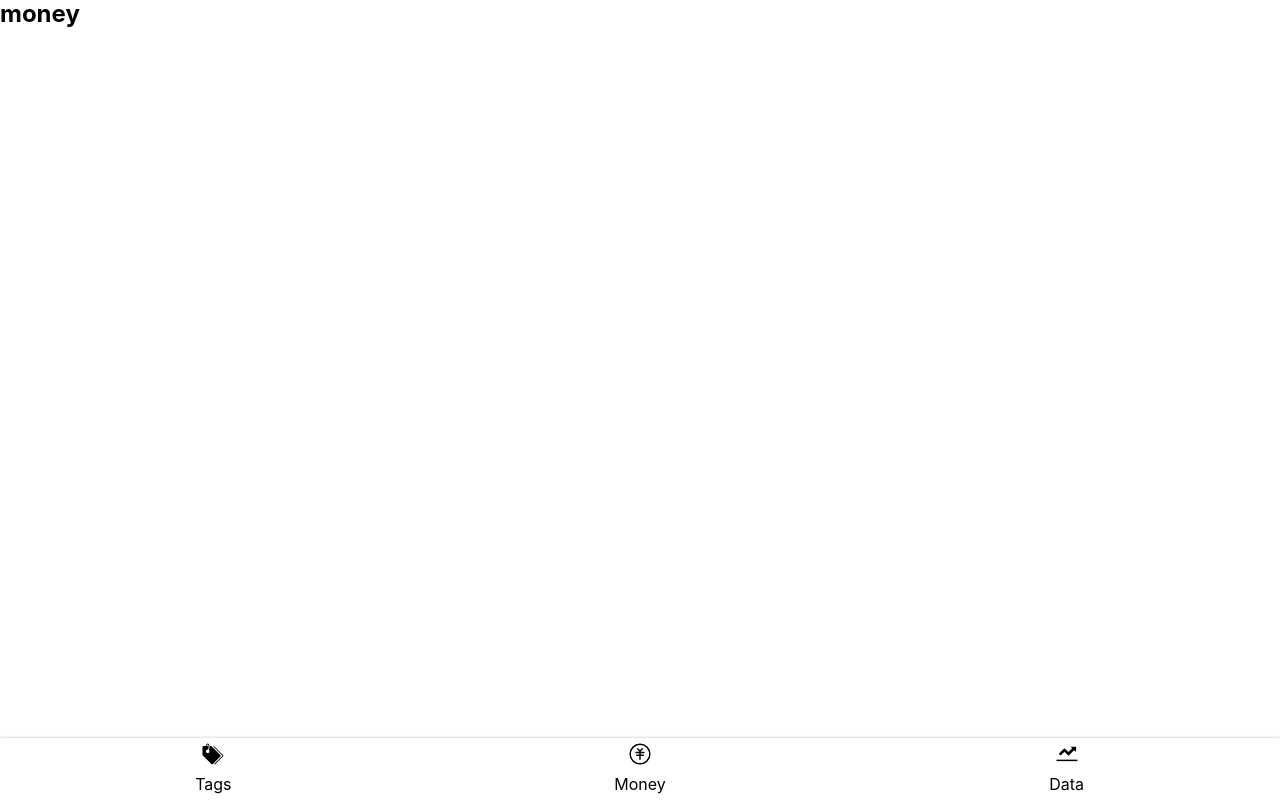
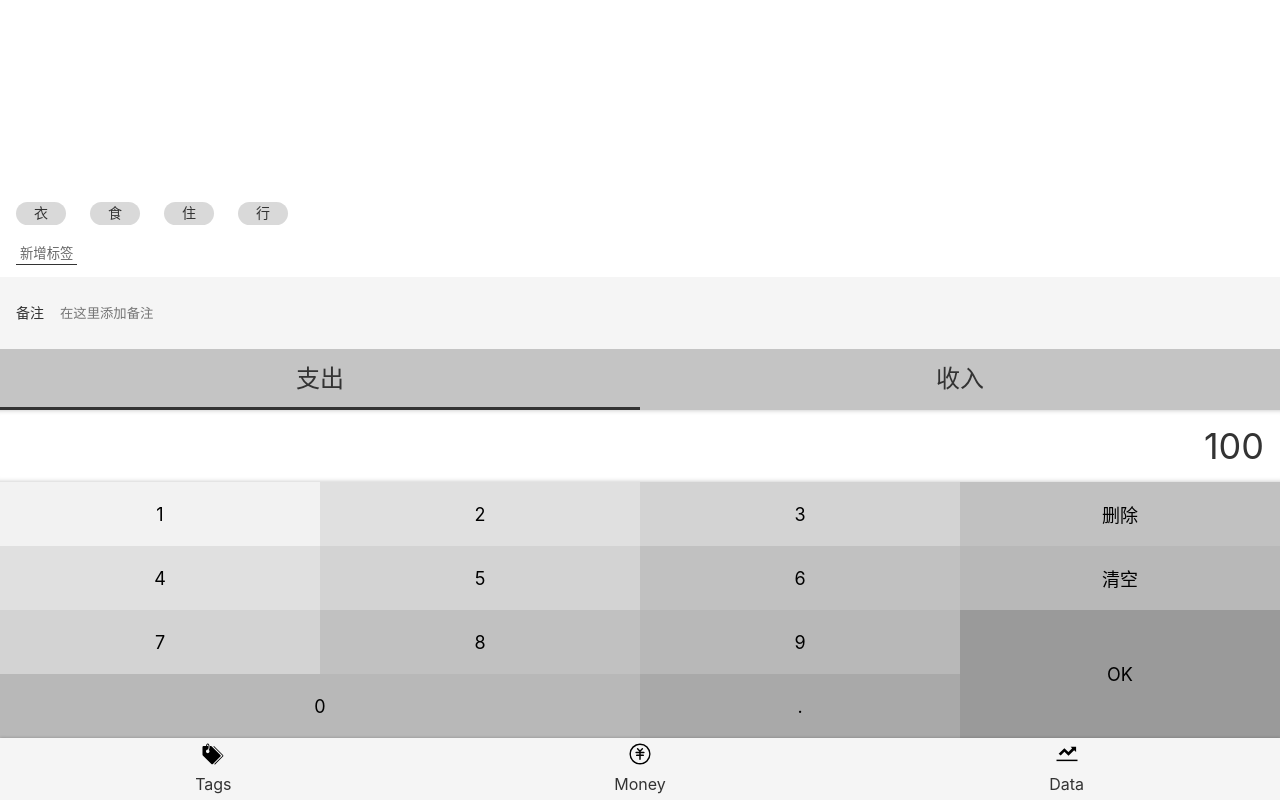
Before and after one commit to 91jzhu/Account, a React app: page /#/ in a window 1280 px wide. Built offline with nearby package versions, Linux system fonts and the light colour scheme.

Commit message:
money 页面 UI 完成 & 重构

```diff
--- a/config/webpack.config.js
+++ b/config/webpack.config.js
@@ -356,9 +356,14 @@ module.exports = function (webpackEnv) {
                             use: [
                                 {loader: 'svg-sprite-loader', options: {}},
                                 {loader:'svgo-loader',options:{
-                                    plugins:[
-                                        {removeAttrs:{attrs:'fill'}}
-                                    ]
+                                        plugins: [
+                                            {
+                                                name: "removeAttrs",
+                                                params: {
+                                                    attrs: "fill"
+                                                }
+                                            }
+                                        ]
                                     }}
                             ]
                         },
--- a/src/App.tsx
+++ b/src/App.tsx
@@ -4,9 +4,11 @@ import Money from "./views/Money";
 import Tags from "./views/Tags";
 import Data from "./views/Data";
 import NotFound from "./views/NotFound";
+import styled from "styled-components";
 
 function App() {
     return (
+        <AppWrapper>
             <Routes>
                 <Route path="/" element={<Money/>}/>
                 <Route path="money" element={<Money/>}/>
@@ -14,7 +16,12 @@ function App() {
                 <Route path="data" element={<Data/>}/>
                 <Route path="*" element={<NotFound/>}/>
             </Routes>
+        </AppWrapper>
     );
 }
 
+const AppWrapper = styled.div`
+  color: #333;
+`
+
 export default App;
--- a/src/components/Layout.tsx
+++ b/src/components/Layout.tsx
@@ -5,7 +5,7 @@ import styled from "styled-components";
 const Layout=(props:any)=>{
     return (
         <Wrapper>
-            <Main>
+            <Main className={props.className}>
                 {props.children}
             </Main>
             <Nav/>
--- a/src/index.scss
+++ b/src/index.scss
@@ -1,12 +1,31 @@
-*{margin:0;padding:0;box-sizing: border-box;}
-*::before,*::after{box-sizing: border-box}
-ul,ol{list-style: none;}
-a{text-decoration: none;color:inherit}
-body{  font-family: -apple-system, "Noto Sans", "Helvetica Neue", Helvetica, "Nimbus Sans L", Arial, "Liberation Sans", "PingFang SC", "Hiragino Sans GB", "Noto Sans CJK SC", "Source Han Sans SC", "Source Han Sans CN", "Microsoft YaHei", "Wenquanyi Micro Hei", "WenQuanYi Zen Hei", "ST Heiti", SimHei, "WenQuanYi Zen Hei Sharp", sans-serif;
+
+* {margin: 0;padding: 0;}
+* {box-sizing: border-box;}
+*::before {box-sizing: border-box;}
+*::after {box-sizing: border-box;}
+ul, ol {
+  list-style: none;
+}
+a {text-decoration: none; color: inherit;}
+body {
+  font-family: -apple-system, "Noto Sans", "Helvetica Neue", Helvetica, "Nimbus Sans L", Arial, "Liberation Sans", "PingFang SC", "Hiragino Sans GB", "Noto Sans CJK SC", "Source Han Sans SC", "Source Han Sans CN", "Microsoft YaHei", "Wenquanyi Micro Hei", "WenQuanYi Zen Hei", "ST Heiti", SimHei, "WenQuanYi Zen Hei Sharp", sans-serif;
   font-size: 16px;
   line-height: 1.2;
+  background: #f5f5f5;
 }
-.icon{
-  width:1em;
-  height:1em;
+button {
+  font-family: inherit;
 }
+:focus {
+  outline: none;
+}
+.icon {
+  width: 1em;
+  height: 1em;
+  display: inline-block;
+}
+.clearfix::after {
+  content: '';
+  display: block;
+  clear: both;
+}
--- a/src/views/Money.tsx
+++ b/src/views/Money.tsx
@@ -1,12 +1,62 @@
-import Layout from "../components/Layout";
+import Layout from "components/Layout";
 import * as React from "react";
+import styled from "styled-components";
+import {TagsSection} from "./Money/TagsSection";
+import {NotesSection} from "./Money/NotesSection";
+import {TypeSection} from "./Money/TypeSection";
+import {BoardSection} from "./Money/BoardSection";
 
 function Money() {
     return (
-        <Layout>
-            <h2>money</h2>
-        </Layout>
+        <MyLayout>
+            <TagsSection>
+                <ol>
+                    <li>衣</li>
+                    <li>食</li>
+                    <li>住</li>
+                    <li>行</li>
+                </ol>
+                <button>新增标签</button>
+            </TagsSection>
+            <NotesSection>
+                <label>
+                    <span>备注</span>
+                    <input type="text" placeholder="在这里添加备注"/>
+                </label>
+            </NotesSection>
+            <TypeSection>
+                <ul>
+                    <li className="selected">支出</li>
+                    <li>收入</li>
+                </ul>
+            </TypeSection>
+            <BoardSection>
+                <div className="output">
+                    100
+                </div>
+                <div className="pad clearfix">
+                    <button>1</button>
+                    <button>2</button>
+                    <button>3</button>
+                    <button>删除</button>
+                    <button>4</button>
+                    <button>5</button>
+                    <button>6</button>
+                    <button>清空</button>
+                    <button>7</button>
+                    <button>8</button>
+                    <button>9</button>
+                    <button className="ok">OK</button>
+                    <button className="zero">0</button>
+                    <button className="dot">.</button>
+                </div>
+            </BoardSection>
+        </MyLayout>
     );
 }
 
+const MyLayout = styled(Layout)`
+  display: flex;
+  flex-direction: column;
+`
 export default Money
--- /dev/null
+++ b/src/views/Money/BoardSection.tsx
@@ -0,0 +1,71 @@
+import styled from "styled-components";
+
+const BoardSection = styled.section`
+  display: flex;
+  flex-direction: column;
+
+  > .output {
+    background: white;
+    font-size: 36px;
+    line-height: 72px;
+    text-align: right;
+    padding: 0 16px;
+    box-shadow: inset 0 -5px 5px -5px rgba(0, 0, 0, 0.25),
+    inset 0 5px 5px -5px rgba(0, 0, 0, 0.25);
+  }
+
+  > .pad {
+    > button {
+      font-size: 18px;
+      float: left;
+      width: 25%;
+      height: 64px;
+      border: none;
+
+      &.ok {
+        height: 128px;
+        float: right;
+      }
+
+      &.zero {
+        width: 50%;
+      }
+
+      &:nth-child(1) {
+        background: #f2f2f2;
+      }
+
+      &:nth-child(2),
+      &:nth-child(5) {
+        background: #E0E0E0;
+      }
+
+      &:nth-child(3),
+      &:nth-child(6),
+      &:nth-child(9) {
+        background: #D3D3D3;
+      }
+
+      &:nth-child(4),
+      &:nth-child(7),
+      &:nth-child(10) {
+        background: #C1C1C1;
+      }
+
+      &:nth-child(8),
+      &:nth-child(11),
+      &:nth-child(13) {
+        background: #B8B8B8;
+      }
+
+      &:nth-child(12) {
+        background: #9A9A9A;
+      }
+
+      &:nth-child(14) {
+        background: #A9A9A9;
+      }
+    }
+  }
+`
+export {BoardSection}
--- /dev/null
+++ b/src/views/Money/NotesSection.tsx
@@ -0,0 +1,26 @@
+import styled from "styled-components";
+
+const NotesSection = styled.section`
+  background: #f5f5f5;
+  padding: 0 16px;
+  font-size: 14px;
+
+  > label {
+    display: flex;
+    align-items: center;
+
+    > span {
+      margin-right: 16px;
+      white-space: nowrap;
+    }
+
+    > input {
+      display: block;
+      width: 100%;
+      height: 72px;
+      background: none;
+      border: none;
+    }
+  }
+`;
+export {NotesSection}
--- /dev/null
+++ b/src/views/Money/TagsSection.tsx
@@ -0,0 +1,34 @@
+import styled from "styled-components";
+
+const TagsSection = styled.section`
+  background: #FFFFFF;
+  padding: 12px 16px;
+  flex-grow: 1;
+  display: flex;
+  flex-direction: column;
+  justify-content: flex-end;
+  align-items: flex-start;
+
+  > ol {
+    margin: 0 -12px;
+
+    > li {
+      background: #D9D9D9;
+      border-radius: 18px;
+      display: inline-block;
+      padding: 3px 18px;
+      font-size: 14px;
+      margin: 8px 12px;
+    }
+  }
+
+  > button {
+    background: none;
+    border: none;
+    padding: 2px 4px;
+    border-bottom: 1px solid #333;
+    color: #666;
+    margin-top: 8px;
+  }
+`;
+export {TagsSection}
--- /dev/null
+++ b/src/views/Money/TypeSection.tsx
@@ -0,0 +1,29 @@
+import styled from "styled-components";
+
+const TypeSection = styled.section`
+  font-size: 24px;
+
+  > ul {
+    display: flex;
+    background: #c4c4c4;
+
+    > li {
+      width: 50%;
+      text-align: center;
+      padding: 16px 0;
+      position: relative;
+
+      &.selected::after {
+        content: '';
+        display: block;
+        height: 3px;
+        background: #333;
+        position: absolute;
+        bottom: 0;
+        width: 100%;
+        left: 0;
+      }
+    }
+  }
+`
+export {TypeSection}
```
Lines whose indentation alone changed are shown as unchanged.
